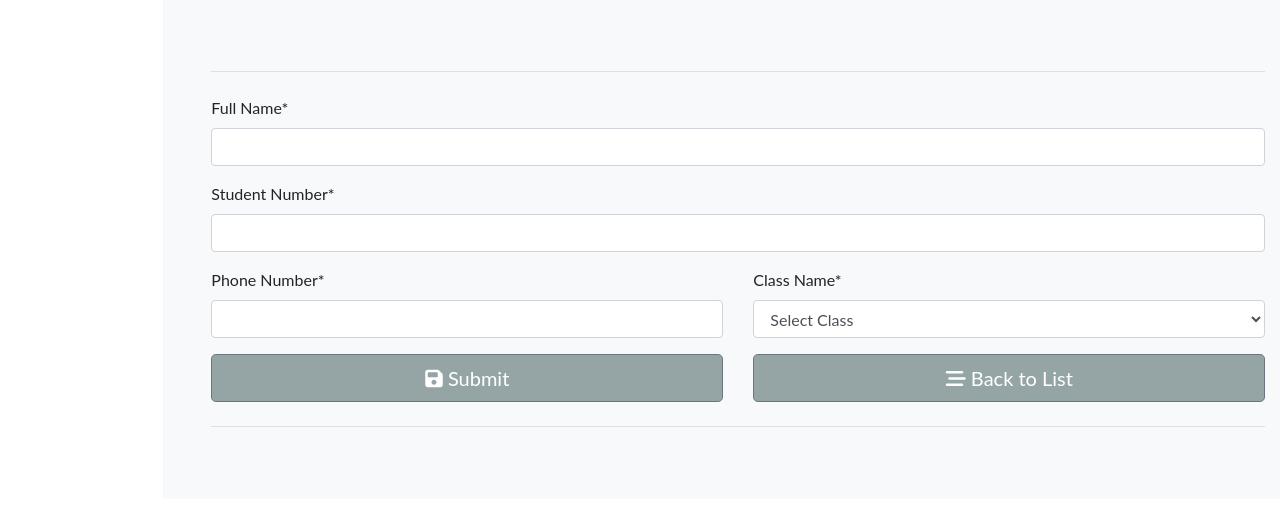
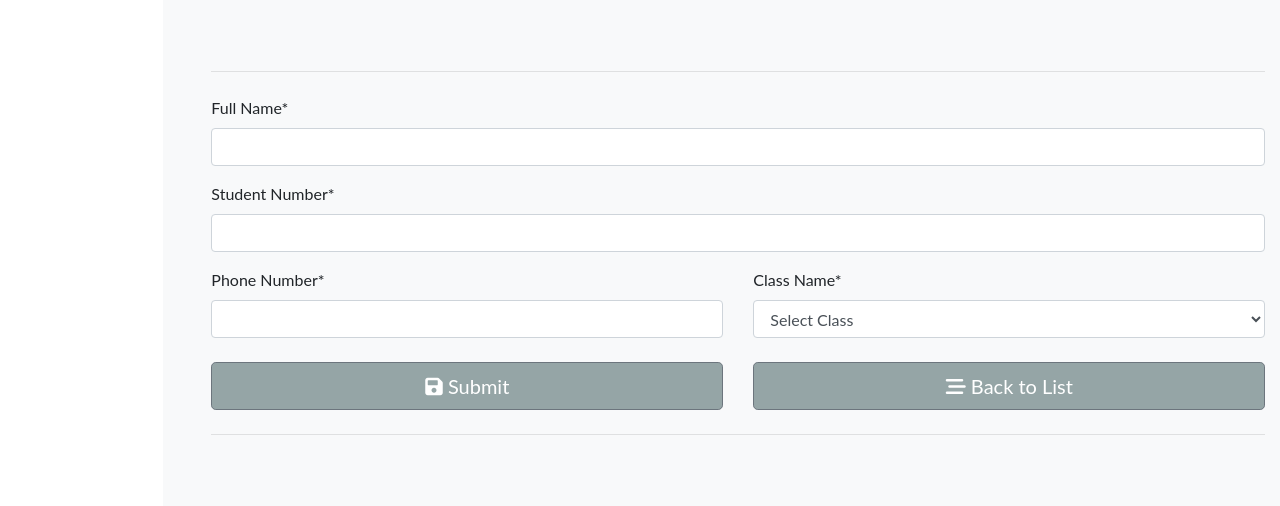
Before and after one commit to Albert-Byrone/mvcdemo, a Django app: page /add-student/ in a window 1280 px wide; the page is wider, and only the part inside the window is pictured. Shown: the part 49-555 px from the top of that part. Run offline with Django 4.2, Linux system fonts and the light colour scheme; data that the repository does not hold is empty; some libraries are stand-ins or nearby versions.

Commit message:
add a margin top to the buttons

```diff
--- a/templates/add.html
+++ b/templates/add.html
@@ -17,10 +17,10 @@
     </div>
 
     <div class="row">
-        <div class="col-md-6">
+        <div class="col-md-6 mt-2">
             <button type="submit" class="btn btn-secondary  btn-block btn-lg add-btn"><i class="fa-solid fa-floppy-disk"></i> Submit</button>
         </div>
-        <div class="col-md-6">
+    <div class="col-md-6 mt-2">
             <a href="{% url 'list' %}" class="btn btn-secondary btn-block btn-lg add-btn">
                 <i class="fa-solid fa-bars-staggered"></i> Back to List
             </a>
```
